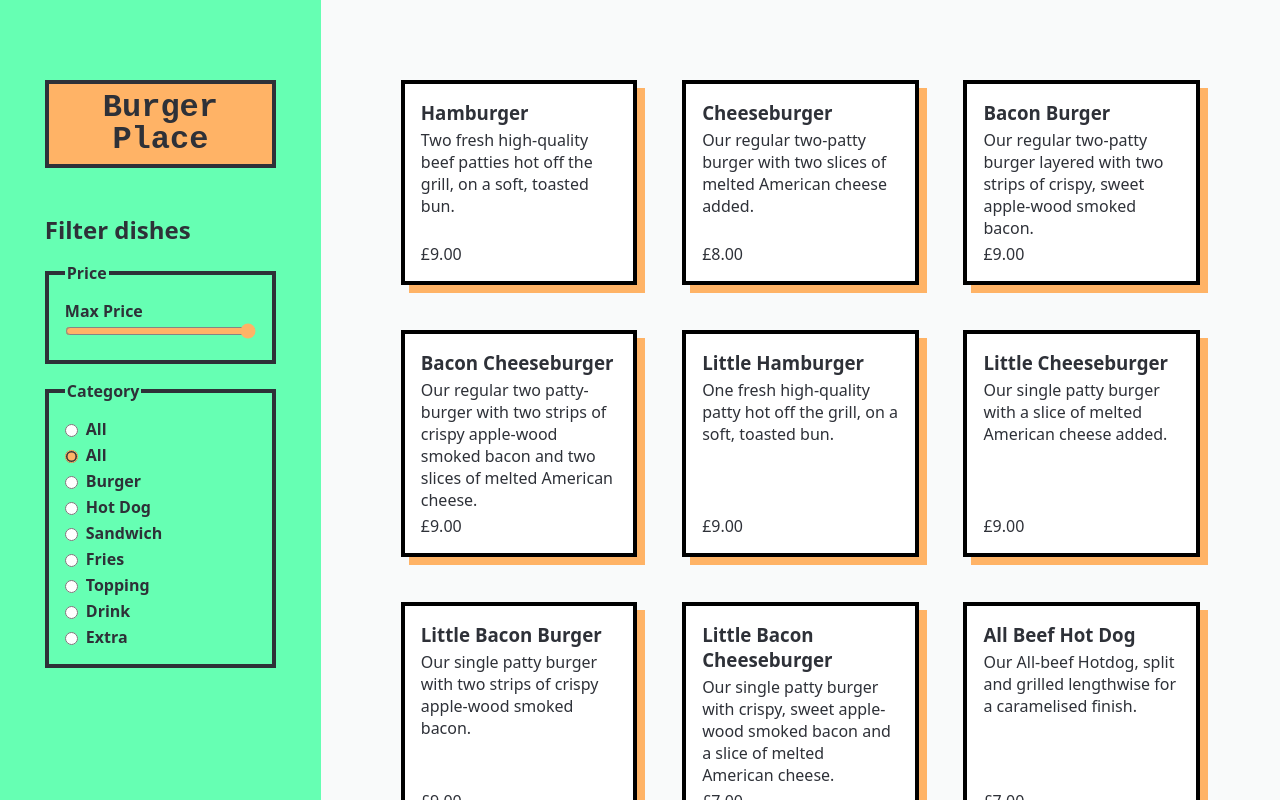
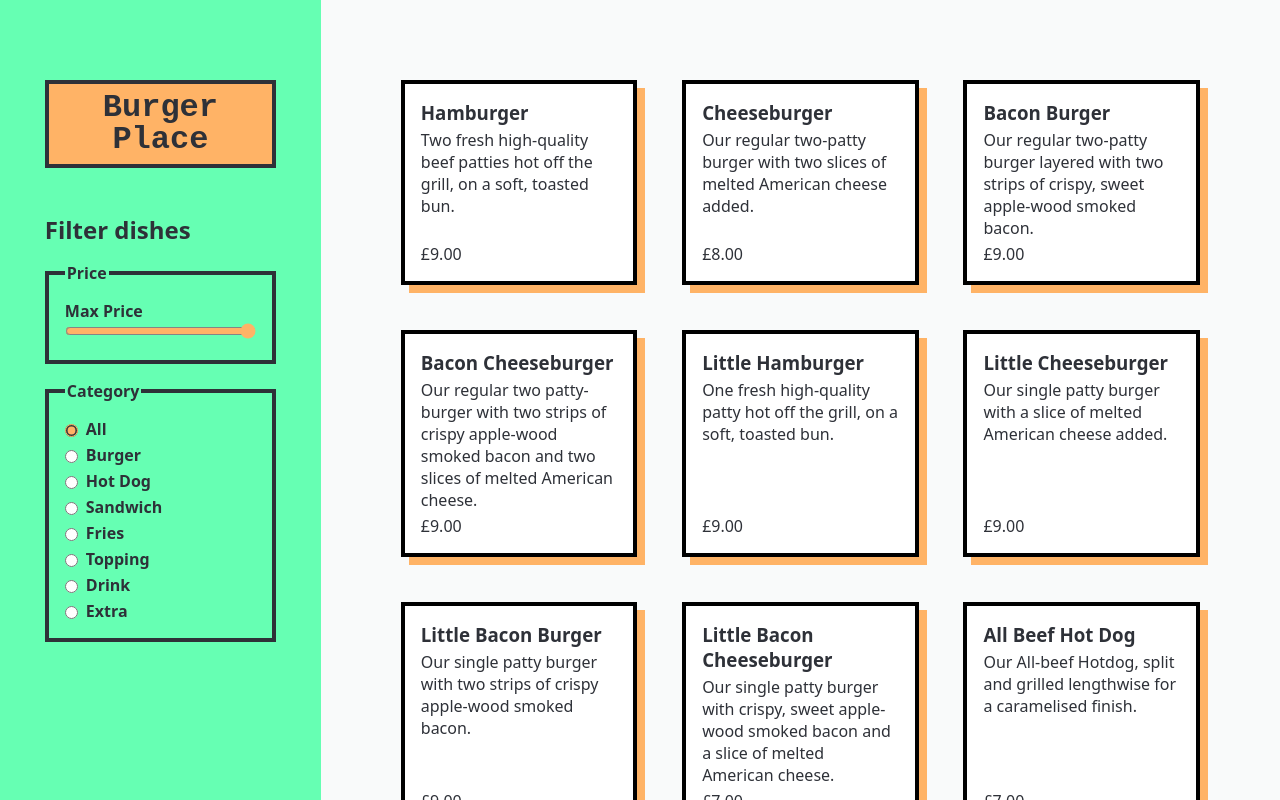
Before and after one commit to PJSalter/FAC-React-State-Challenge, a React (Vite) app: page / in a window 1280 px wide. Shown: the top 800 px of the page. Built offline with nearby package versions, Linux system fonts and the light colour scheme.

Commit message:
removed commented out code of label that had a duplicate all

```diff
--- a/challenge/FilterCategory.jsx
+++ b/challenge/FilterCategory.jsx
@@ -13,10 +13,6 @@ export default function FilterCategory({ category, setCategory }) {
   return (
     <fieldset>
       <legend>Category</legend>
-      <label htmlFor="all">
-        <input type="radio" name="categories" id="all" value="all" />
-        all
-      </label>
       {categories.map((c) => (
         <label htmlFor={c} key={c}>
           <input
```
